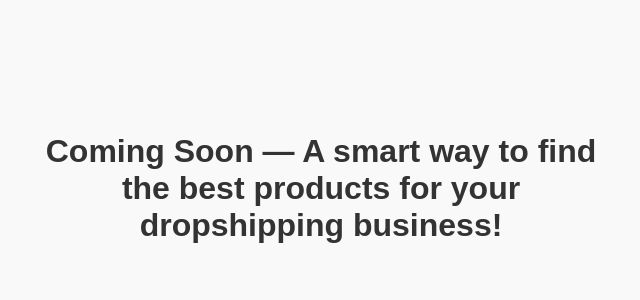
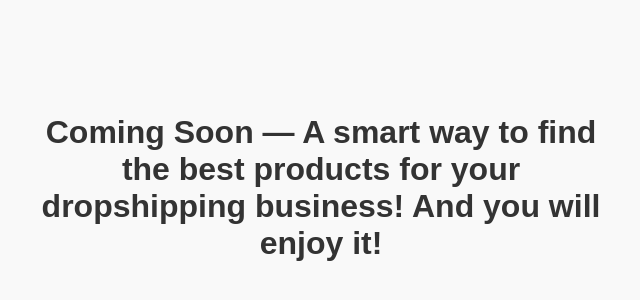
Before and after one commit to TalhaRajput501/ali-express-hunter, a plain HTML site: page index.html in a window 1280 px wide. Shown: the part 220-520 px from the top of the page, without its empty margins (319-959 px from the left). Drawn offline with Linux system fonts and the light colour scheme.

Commit message:
Updated text in home page

```diff
--- a/index.html
+++ b/index.html
@@ -23,6 +23,6 @@
   </style>
 </head>
 <body>
-  <h1>Coming Soon — A smart way to find the best products for your dropshipping business!</h1>
+  <h1>Coming Soon — A smart way to find the best products for your dropshipping business! And you will enjoy it!</h1>
 </body>
 </html>
```
